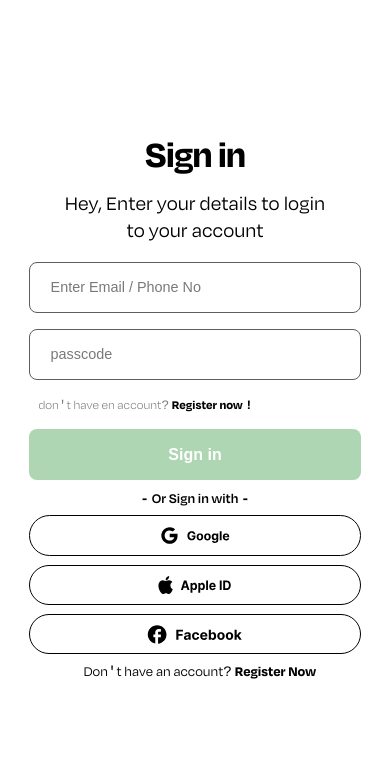
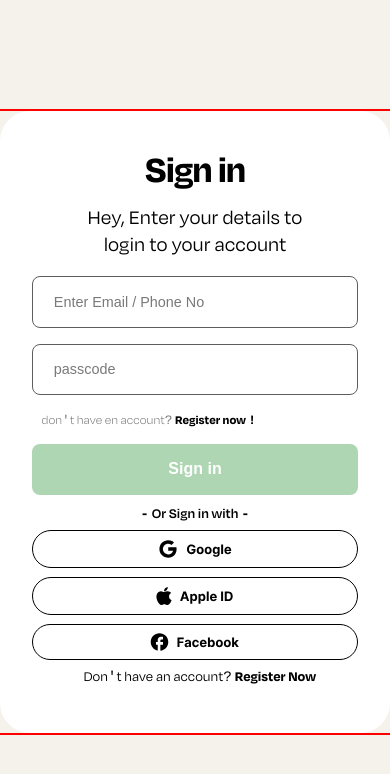
Before and after one commit to Jenzyy/login-design, a plain HTML site: page index.html in a window 390 px wide. Drawn offline with Linux system fonts and the light colour scheme.

Commit message:
add: desktop responsive layout

```diff
--- a/index.html
+++ b/index.html
@@ -1,9 +1,8 @@
 <!DOCTYPE html>
 <html lang="en">
-
 <head>
   <meta charset="UTF-8">
-  <meta name="viewport" content="width=device-width, initial-scale=1.0">
+  <meta name="viewport" content="width=device-width, initial-scale=1.0, maximum-scale=1.0, user-scalable=no">
   <title>Document</title>
   <link rel="stylesheet" href="styles.css">
 </head>
@@ -12,7 +11,7 @@
   <main>
     <section class="login container">
       <div class="login__container">
-        <form class="login__form">
+        <div class="login__form">
           <h1 class="login__title">
             Sign in
           </h1>
@@ -49,8 +48,8 @@
           <p class="login__register-message login__register-message--footer">Don't have an account?
             <span>Register Now</span>
           </p>
-        </form>
-        <img src="" alt="img" class="login__img">
+        </div>
+        <img src="assets/img/image.png" alt="img" class="login__img">
       </div>
 
     </section>
--- a/styles.css
+++ b/styles.css
@@ -30,25 +30,40 @@
   src: url('assets/fonts/DegularDemo-Semibold.otf');
   font-weight: 600;
 }
+body {
+  background-color: #f5f2eb;
+}
 
 .container {
   max-width: 1100px;
-  margin: 0 auto;
+  margin: auto;
+  height: 100vh;
+  display: flex;
+  align-items: center;
+  justify-content: center;
 }
 .login__container {
-  padding-top: 4rem;
+  outline: 2px solid red;
   display: grid;
-  column-gap: 3rem;
+  column-gap: 2rem;
+  justify-items: center;
+  justify-content: center;
 }
 /*LOGIN */
 .login__img {
   display: none;
 }
+
 .login__form {
+
   display: grid;
-  padding: 4rem 1.8rem;
+  padding: 2rem 2rem;
   justify-items: center;
   font-family: 'DegularDemo', Courier, monospace;
+  transition: 0.5s ease;
+  background-color: #ffffff;
+  margin: 0 auto;
+  border-radius: 30px;
 }
 .login__title {
   font-size: 2.4rem;
@@ -105,26 +120,37 @@
   flex-direction: column;
   width: 100%;
   row-gap: 9px;
-  margin-bottom: .4rem;
+  margin-bottom: 0.4rem;
 }
 .login__social {
   border: 1px solid black;
   display: flex;
-  padding: 0.6rem 7.1rem;
   border-radius: 40px;
+
+  align-items: center;
   justify-content: center;
-  align-items: center;
+  padding: 0.5rem;
 }
-.login__social-img {
-  width: auto;
-  height: 1.2rem;
-}
-.login__register-message--footer{
+
+.login__register-message--footer {
   justify-self: center;
   font-size: 0.9rem;
   font-weight: 400;
   color: #000000;
 }
-.login__register-message--footer span{
+.login__register-message--footer span {
   font-weight: 700;
 }
+
+@media screen and (min-width: 1100px) {
+  .login__img {
+    display: inline;
+  }
+  .login__container {
+    grid-template-columns: 50% 50%;
+    justify-content: center;
+  }
+  .login__form {
+    max-width: 450px;
+  }
+}
```
Also changed, not shown: assets/img/image.png (added).
